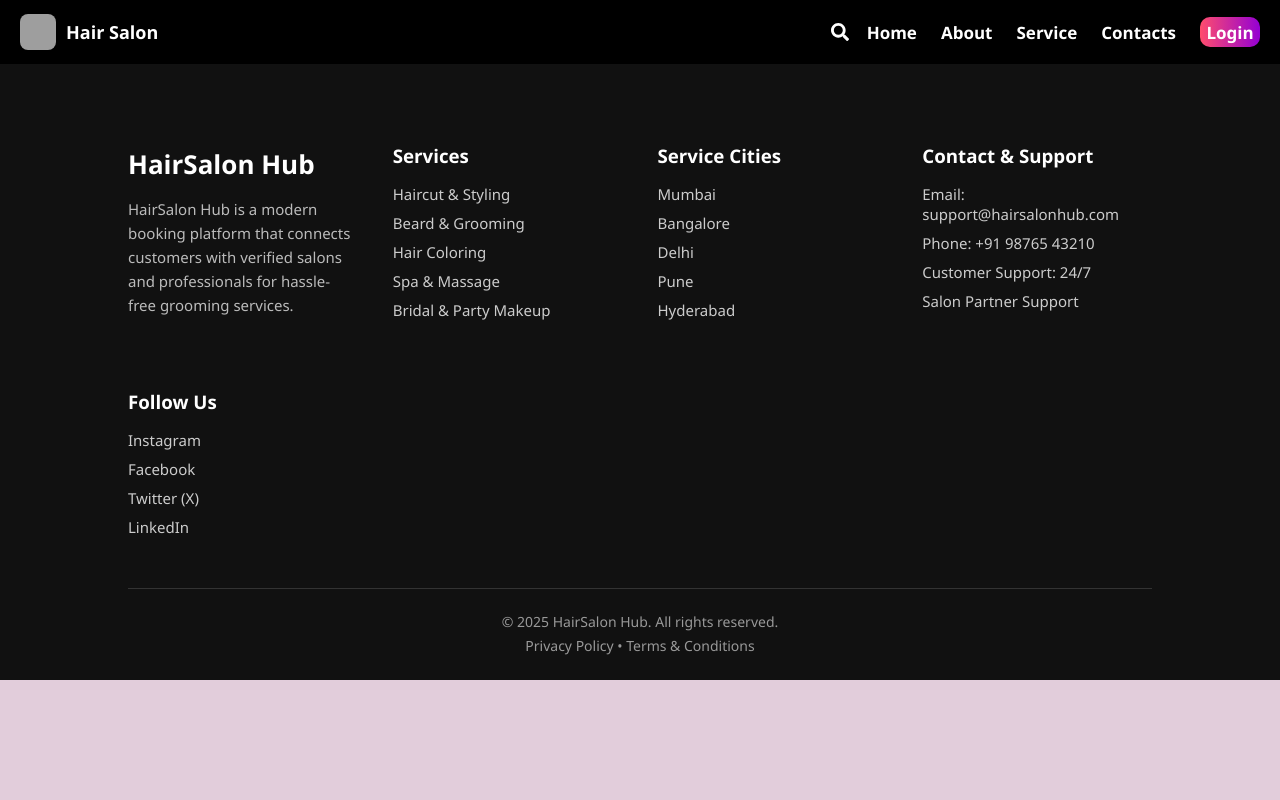
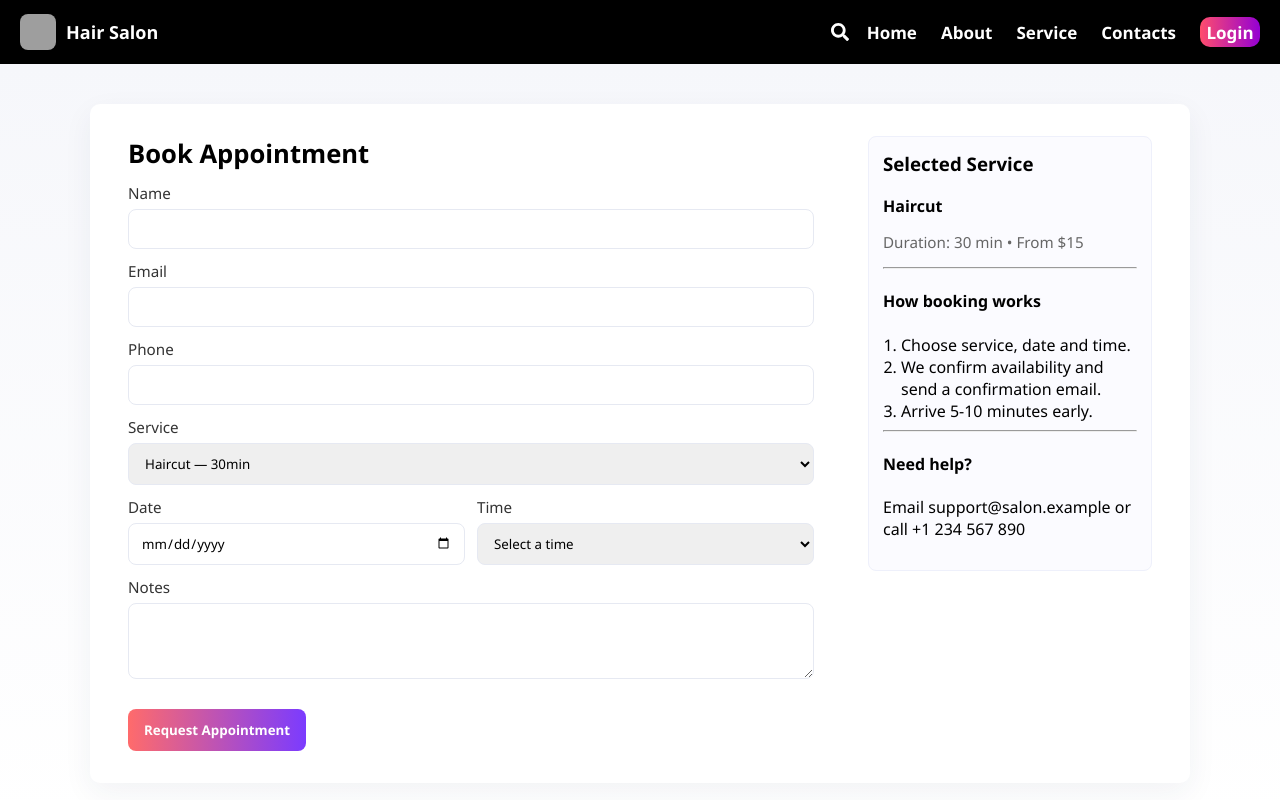
Before and after one commit to Omkar1307/HairSaloon, a React app in the folder frontend/: page /book-appointment in a window 1280 px wide. Shown: the top 800 px of the page. Built offline with nearby package versions, Linux system fonts and the light colour scheme; grey boxes are pictures that could not be loaded; the HTML template or start-up script is replaced by a standard one.

Commit message:
bug fix and upation

```diff
--- a/frontend/src/App.jsx
+++ b/frontend/src/App.jsx
@@ -14,6 +14,7 @@ import EmailOtpVerification from './components/EmailOtpVerification'
 import CreateNewPasswod from './components/CreateNewPasswod'
 import LandingPage from './Pages/LandingPage'
 import Profile from './Pages/Profile'
+import BookAppointment from './Pages/BookAppointment'
 function App() {
 
   return (
@@ -30,6 +31,7 @@ function App() {
       <Route path='/reset-password' element={<CreateNewPasswod/>}/>
       <Route path='/forgotPassword' element={<EmailOtpVerification purpose="forgot" />}/>
       <Route path='/landing' element={<LandingPage/>}/>
+      <Route path='/book-appointment' element={<BookAppointment/>} />
       <Route path='/profile' element={<Profile/>} />
     </Routes>
 
--- a/frontend/src/Pages/BookAppointment.css
+++ b/frontend/src/Pages/BookAppointment.css
@@ -2,46 +2,47 @@
   padding: 40px 16px;
   display: flex;
   justify-content: center;
+  background: linear-gradient(180deg,#f6f7fb,#fff);
 }
 .book-appointment-page .container {
   width: 100%;
-  max-width: 720px;
+  max-width: 1100px;
   background: #fff;
-  border-radius: 8px;
-  padding: 24px;
-  box-shadow: 0 6px 18px rgba(0,0,0,0.08);
+  border-radius: 10px;
+  padding: 20px;
+  box-shadow: 0 10px 30px rgba(41,52,90,0.06);
+  display: grid;
+  gap: 18px;
 }
-.book-appointment-page h2 {
-  margin: 0 0 16px 0;
-  font-size: 1.5rem;
-}
-.booking-form label {
-  display: block;
-  margin-bottom: 12px;
-  font-size: 0.95rem;
-}
+.two-col { grid-template-columns: 1fr 320px; align-items: start }
+.left { padding: 12px 18px }
+.right { padding: 12px 18px }
+.book-appointment-page h2 { margin: 0 0 12px 0; font-size: 1.6rem }
+.booking-form label { display: block; margin-bottom: 12px; font-size: 0.95rem }
 .booking-form input,
 .booking-form select,
-.booking-form textarea {
-  width: 100%;
-  padding: 8px 10px;
-  margin-top: 6px;
-  border: 1px solid #ddd;
-  border-radius: 4px;
-  box-sizing: border-box;
+.booking-form textarea { width: 100%; padding: 10px 12px; margin-top: 6px; border: 1px solid #e6e9f2; border-radius: 8px; box-sizing: border-box }
+.booking-form .row { display: flex; gap: 12px }
+.booking-form .row label { flex: 1 }
+.submit-btn { margin-top: 14px; padding: 12px 16px; background: linear-gradient(90deg,#ff6b6b,#7b3bff); color: #fff; border: none; border-radius: 8px; cursor: pointer; font-weight:700 }
+.submit-btn:hover { transform: translateY(-2px) }
+
+.panel { background: #fbfbff; border-radius: 8px; padding: 14px; border: 1px solid #eef0fb }
+.panel h3 { margin-top: 0 }
+.service-name { font-weight: 700; margin: 6px 0 }
+.service-meta { color: #666; font-size: 0.95rem }
+.panel ol { padding-left: 18px; margin: 8px 0 }
+
+.modal-overlay { position: fixed; inset: 0; display:flex; align-items:center; justify-content:center; background: rgba(0,0,0,0.45); z-index: 80 }
+.modal { width: 92%; max-width: 420px; background: #fff; border-radius: 10px; padding: 18px; box-shadow: 0 18px 40px rgba(13,23,44,0.25) }
+.modal h3 { margin: 0 0 8px }
+.modal .modal-actions { display:flex; gap:10px; justify-content:flex-end; margin-top:14px }
+.btn { padding: 8px 12px; border-radius: 8px; cursor: pointer; border: none }
+.btn.cancel { background: #f3f4f6 }
+.btn.confirm { background: linear-gradient(90deg,#2b6cb0,#7b3bff); color: #fff }
+
+.toast.success { position: fixed; right: 20px; bottom: 20px; background: #0f9d58; color: #fff; padding: 12px 16px; border-radius: 8px; box-shadow: 0 8px 20px rgba(15,157,88,0.18); z-index: 90 }
+
+@media (max-width: 980px) {
+  .two-col { grid-template-columns: 1fr }
 }
-.booking-form .row {
-  display: flex;
-  gap: 12px;
-}
-.booking-form .row label { flex: 1 }
-.submit-btn {
-  margin-top: 14px;
-  padding: 10px 14px;
-  background: #2b6cb0;
-  color: #fff;
-  border: none;
-  border-radius: 6px;
-  cursor: pointer;
-}
-.submit-btn:hover { opacity: 0.95 }
--- a/frontend/src/Pages/BookAppointment.jsx
+++ b/frontend/src/Pages/BookAppointment.jsx
@@ -1,32 +1,103 @@
-import React, { useState } from 'react'
+import React, { useEffect, useMemo, useState } from 'react'
 import './BookAppointment.css'
+
+const SERVICES = [
+  { id: 'haircut', label: 'Haircut', durationMin: 30, price: 15 },
+  { id: 'color', label: 'Hair Color', durationMin: 90, price: 60 },
+  { id: 'styling', label: 'Styling', durationMin: 45, price: 30 },
+  { id: 'beard', label: 'Beard Trim', durationMin: 20, price: 10 },
+]
+
+function generateTimeSlots(dateStr) {
+  if (!dateStr) return []
+  const slots = []
+  const startHour = 9
+  const endHour = 18
+  for (let h = startHour; h < endHour; h++) {
+    slots.push(`${String(h).padStart(2, '0')}:00`)
+    slots.push(`${String(h).padStart(2, '0')}:30`)
+  }
+
+  // if date is today, filter out past times
+  const today = new Date()
+  const selected = new Date(dateStr + 'T00:00')
+  if (
+    selected.getFullYear() === today.getFullYear() &&
+    selected.getMonth() === today.getMonth() &&
+    selected.getDate() === today.getDate()
+  ) {
+    const nowH = today.getHours()
+    const nowM = today.getMinutes()
+    return slots.filter((t) => {
+      const [hh, mm] = t.split(':').map(Number)
+      if (hh < nowH) return false
+      if (hh === nowH && mm <= nowM) return false
+      return true
+    })
+  }
+
+  return slots
+}
 
 function BookAppointment() {
   const [form, setForm] = useState({
     name: '',
     email: '',
     phone: '',
-    service: 'Haircut',
+    service: SERVICES[0].id,
     date: '',
     time: '',
     notes: '',
   })
+  const [slots, setSlots] = useState([])
+  const [showConfirm, setShowConfirm] = useState(false)
+  const [loading, setLoading] = useState(false)
+  const [success, setSuccess] = useState(null)
+
+  useEffect(() => {
+    setSlots(generateTimeSlots(form.date))
+    // clear time if not available
+    if (form.time && !generateTimeSlots(form.date).includes(form.time)) {
+      setForm((f) => ({ ...f, time: '' }))
+    }
+  }, [form.date])
+
+  const selectedService = useMemo(() => SERVICES.find((s) => s.id === form.service), [form.service])
 
   const handleChange = (e) => {
     const { name, value } = e.target
     setForm((f) => ({ ...f, [name]: value }))
   }
 
+  const validate = () => {
+    if (!form.name.trim()) return 'Please enter your name.'
+    if (!form.email.match(/^[^\s@]+@[^\s@]+\.[^\s@]+$/)) return 'Please enter a valid email.'
+    if (!form.date) return 'Please select a date.'
+    if (!form.time) return 'Please select a time slot.'
+    return null
+  }
+
   const handleSubmit = (e) => {
     e.preventDefault()
-    // For now just show a confirmation. Integrate API call here later.
-    alert(`Appointment requested for ${form.name} on ${form.date} at ${form.time}`)
-    setForm({ name: '', email: '', phone: '', service: 'Haircut', date: '', time: '', notes: '' })
+    const err = validate()
+    if (err) return alert(err)
+    setShowConfirm(true)
+  }
+
+  const confirmBooking = async () => {
+    setLoading(true)
+    // MOCK: simulate API call
+    await new Promise((r) => setTimeout(r, 900))
+    setLoading(false)
+    setShowConfirm(false)
+    setSuccess({ ...form, serviceLabel: selectedService.label })
+    setForm({ name: '', email: '', phone: '', service: SERVICES[0].id, date: '', time: '', notes: '' })
   }
 
   return (
     <div className="book-appointment-page">
-      <div className="container">
+      <div className="container two-col">
+        <div className="left">
           <h2>Book Appointment</h2>
           <form className="booking-form" onSubmit={handleSubmit}>
             <label>
@@ -47,10 +118,9 @@ function BookAppointment() {
             <label>
               Service
               <select name="service" value={form.service} onChange={handleChange}>
-              <option>Haircut</option>
-              <option>Hair Color</option>
-              <option>Styling</option>
-              <option>Beard Trim</option>
+                {SERVICES.map((s) => (
+                  <option key={s.id} value={s.id}>{s.label} — {s.durationMin}min</option>
+                ))}
               </select>
             </label>
 
@@ -62,7 +132,12 @@ function BookAppointment() {
 
               <label>
                 Time
-              <input name="time" type="time" value={form.time} onChange={handleChange} required />
+                <select name="time" value={form.time} onChange={handleChange} required>
+                  <option value="">Select a time</option>
+                  {slots.map((t) => (
+                    <option key={t} value={t}>{t}</option>
+                  ))}
+                </select>
               </label>
             </div>
 
@@ -74,6 +149,45 @@ function BookAppointment() {
             <button className="submit-btn" type="submit">Request Appointment</button>
           </form>
         </div>
+
+        <aside className="right">
+          <div className="panel">
+            <h3>Selected Service</h3>
+            <p className="service-name">{selectedService.label}</p>
+            <p className="service-meta">Duration: {selectedService.durationMin} min • From ${selectedService.price}</p>
+            <hr />
+            <h4>How booking works</h4>
+            <ol>
+              <li>Choose service, date and time.</li>
+              <li>We confirm availability and send a confirmation email.</li>
+              <li>Arrive 5-10 minutes early.</li>
+            </ol>
+            <hr />
+            <h4>Need help?</h4>
+            <p>Email support@salon.example or call +1 234 567 890</p>
+          </div>
+        </aside>
+      </div>
+
+      {showConfirm && (
+        <div className="modal-overlay">
+          <div className="modal">
+            <h3>Confirm Appointment</h3>
+            <p><strong>{form.name}</strong> — {SERVICES.find(s => s.id === form.service).label}</p>
+            <p>{form.date} at {form.time}</p>
+            <div className="modal-actions">
+              <button className="btn cancel" onClick={() => setShowConfirm(false)} disabled={loading}>Cancel</button>
+              <button className="btn confirm" onClick={confirmBooking} disabled={loading}>{loading ? 'Booking...' : 'Confirm'}</button>
+            </div>
+          </div>
+        </div>
+      )}
+
+      {success && (
+        <div className="toast success">
+          Appointment confirmed for {success.name} — {success.serviceLabel} on {success.date} at {success.time}
+        </div>
+      )}
     </div>
   )
 }
--- a/frontend/src/Pages/LandingPage.css
+++ b/frontend/src/Pages/LandingPage.css
@@ -27,9 +27,12 @@
 .hero-image {
   height: 420px;
   border-radius: 14px;
-  background-image: url('/assets/hero.jpg');
-  background-size: cover;
-  background-position: center;
+  /* show a fallback gradient/color if the image file is missing */
+  background-color: #2b2b2b;
+  background-image: url('/assets/hero.jpg'), linear-gradient(135deg, #f7d6c2, #f0b39b);
+  background-size: cover, cover;
+  background-position: center, center;
+  background-repeat: no-repeat, no-repeat;
   box-shadow: 0 12px 40px rgba(0,0,0,0.6);
 }
 
```
Lines whose indentation alone changed are shown as unchanged.
